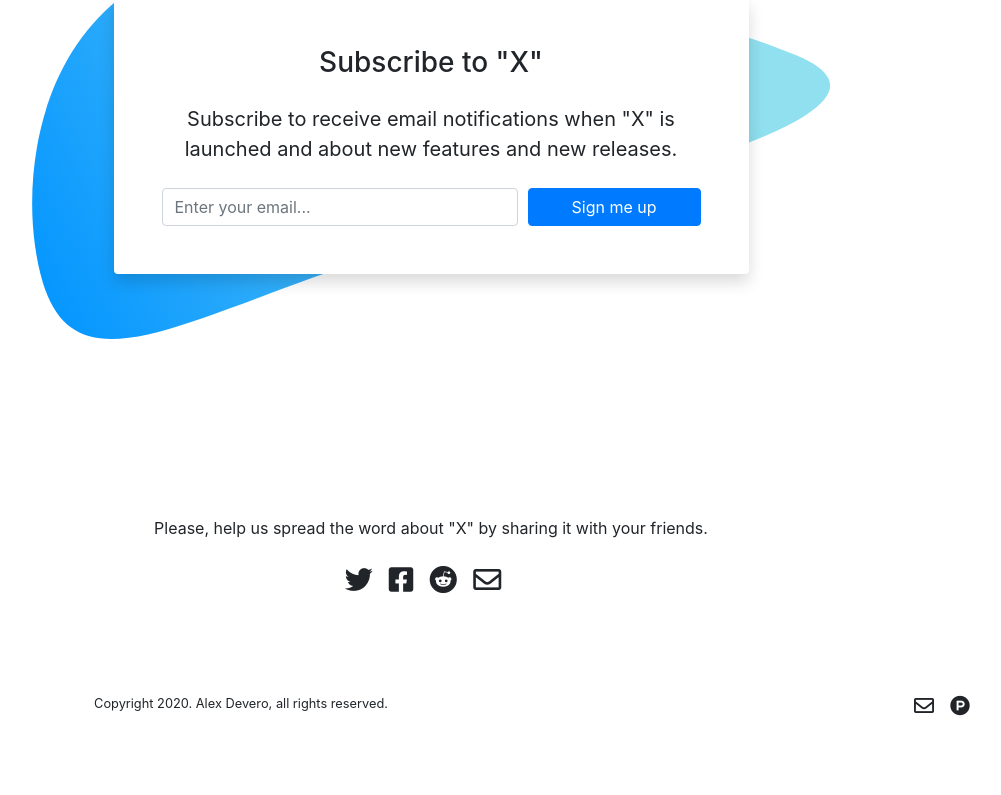
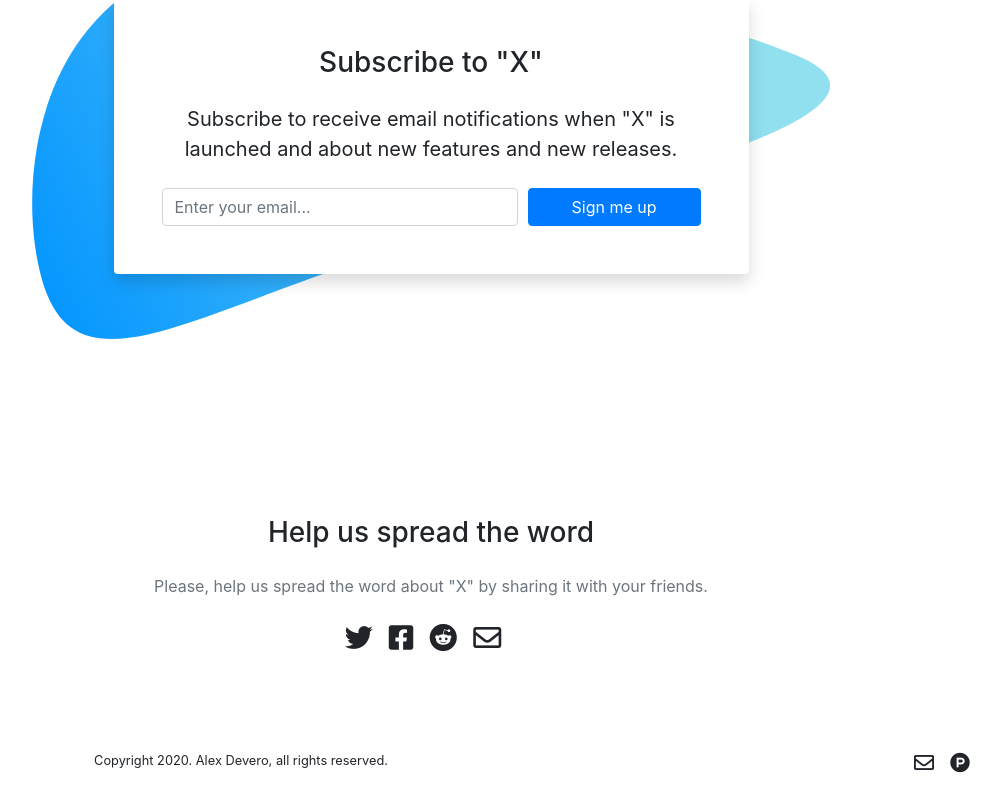
Before and after one commit to alexdevero/mvp-landing-page-template-react, a React (Create React App) app: page / in a window 1280 px wide. Shown: the part 3155-3950 px from the top of the page, without its empty margins (209-1210 px from the left). Before the commit the page ends 3906 px from the top, so only its background shows below. Built offline with nearby package versions, Linux system fonts and the light colour scheme.

Commit message:
Update share component

```diff
--- a/src/components/share.tsx
+++ b/src/components/share.tsx
@@ -4,7 +4,9 @@ import { shareConfig } from './../config/config'
 
 export const Share = () => (
   <>
-    <p className="mb-4 text-center">{shareConfig.shareText}</p>
+    <h1 className="mt-0 mb-4 h3 text-center">{shareConfig.shareHeading}</h1>
+
+    <p className="mb-4 text-center text-secondary">{shareConfig.shareText}</p>
 
     {shareConfig.shareLinks.length > 0 && (
       <ul className="list-inline d-flex justify-content-center align-items-center m-0">
--- a/src/config/config.ts
+++ b/src/config/config.ts
@@ -229,6 +229,7 @@ export const signUpConfig = {
 }
 
 export const shareConfig = {
+  shareHeading: 'Help us spread the word',
   shareText: 'Please, help us spread the word about "X" by sharing it with your friends.',
   shareLinks: [
     {
```
